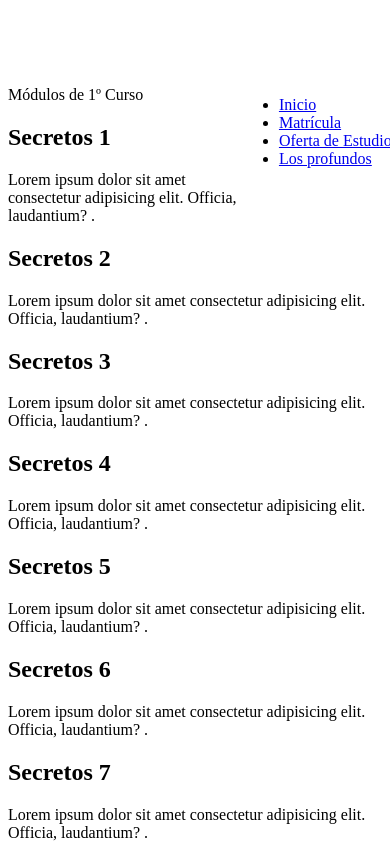
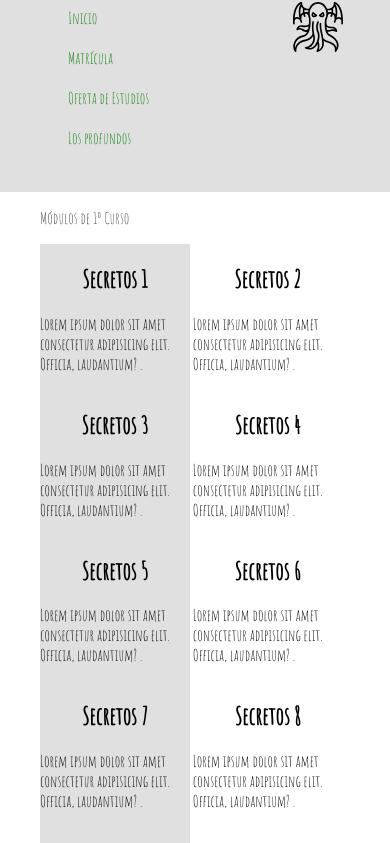
Before and after one commit to golitupeador/DIWEB, a plain HTML site: page UD02/Actividad_04.html in a window 390 px wide. Shown: the part 58-901 px from the top of the page. Drawn offline with Linux system fonts and the light colour scheme.

Commit message:
Act 4 finished, fuentes de la 3 agregadas

```diff
--- a/UD02/Actividad_04.html
+++ b/UD02/Actividad_04.html
@@ -3,12 +3,14 @@
     <meta name="viewport" content="width=device-width, initial-scale=1.0">
     <meta http-equiv="X-UA-Compatible" content="ie=edge">
     <link rel="stylesheet" type="text/css" href="./estilos/Actividad_04.css">
+    <link rel="stylesheet" type="text/css" href="./estilos/fuente.css">
     <title>UD02 - Selectores 03 </title>
 
 
     <style>
         @import url('https://fonts.googleapis.com/css?family=Amatic+SC&display=swap');
         @import "./estilos/Actividad_04.css";
+
     </style>
 
 <script data-dapp-detection="">
--- a/UD02/estilos/Actividad_03.css
+++ b/UD02/estilos/Actividad_03.css
@@ -5,7 +5,7 @@
 
 body
 {
-    font-family: 'Courier New', Courier, monospace;
+    font-family: Grenze;
 }
 
 
@@ -42,7 +42,7 @@ body
   overflow:hidden;
   background:#f6f6f6;
   border:1px solid #e6e6e6;
-  font-family: 'Courier New', Courier, monospace;
+  font-family: Grenze;
 }
 #puntosCordura
 {
--- a/UD02/estilos/Actividad_04.css
+++ b/UD02/estilos/Actividad_04.css
@@ -1,20 +1,16 @@
-@font-face {
-    font-family: 'MyWebFont';
-    src: url('https://fonts.googleapis.com/css?family=Amatic+SC&display=swap');
-  }
-
 body
 {
-    font-family: "MyWebFont";
     width: 100%;
     min-height: 800px;
+    margin:auto;
+    font-family:Amatic SC;
 }
 
 header
 {
     width: 100%;
     min-height: 120px;
-
+    background-color: rgb(224, 224, 224);
 }
 
 .logo
@@ -23,17 +19,143 @@ header
     min-height: 120px;
     min-width: 20%;
     float: left;
-    margin-top: 10px;
+    margin-top: 20px;
+    margin-left: 10px;
     color: black;
     text-decoration: none;
     font-size: 22px;
+    font-weight: 800;
+
 }
 
 .header-right
 {
-    color: black;
-    text-decoration: none;
+
     min-height: 120px;
     min-width: 40%;
     float: right;
+    display:inline-block;
+    font-weight: 550;
+
 }
+ul
+{
+    list-style: none;
+}
+
+.menu-it{
+    float: left;
+    display:inline-block;
+    margin-top:30px;
+}
+li a
+{
+    position: relative;
+    color: black;
+    text-decoration: none;
+    margin-left: 35px;
+    color: green;
+
+}
+
+nav::before{
+    content: "";
+    position: absolute;
+    margin-top: 30px;
+    width: 50px;
+    height: 50px;
+    background-image: url(../imagenes/ctulu.svg);
+    background-size: 50px 50px;
+    background-repeat: no-repeat;
+    display: inline-block;
+    margin-left: 65px;
+}
+
+.arti-titulo
+{
+    width: 150px;
+    color: rgb(68, 67, 67);
+}
+
+article
+{
+    margin-left: 40px;
+    max-width: 600px;
+}
+
+.modulo
+{
+    width: 150px;
+    display: inline-block;
+}
+.modulo h2
+{
+    text-align: center;
+}
+
+.modulo:nth-child(even)
+{
+    background-color:rgb(224, 224, 224) ;
+}
+
+
+/*Cuando la resolucion sea la siguiente secambia*/
+@media only screen and (max-width: 700px)
+{
+    header
+    {
+        width: 100%;
+        min-height: 250px;
+        background-color: rgb(224, 224, 224);
+    }
+    .logo
+    {
+        display:inline-block;
+        min-height: 40px;
+        min-width: 20%;
+        float: left;
+        margin-top: 20px;
+        margin-left: 10px;
+        color: black;
+        text-decoration: none;
+        font-size: 22px;
+        font-weight: 800;
+
+    }
+    .header-right
+    {
+
+        min-height: 120px;
+        min-width: 180px;
+        float: left;
+        font-weight: 550;
+        margin-left: -7px;
+        margin-top: -30px;
+
+    }
+    .menu-it{
+        display:flex;
+        margin-top:20px;
+    }
+    li a
+    {
+        position: relative;
+        color: black;
+        text-decoration: none;
+        margin-left: 35px;
+        color: green;
+        width: 300px;
+
+    }
+
+    nav::before{
+        width: 50px;
+        height: 50px;
+        background-image: url(../imagenes/ctulu.svg);
+        background-size: 50px 50px;
+        background-repeat: no-repeat;
+        display: inline-block;
+        margin-left: 300px;
+    }
+
+  }
--- /dev/null
+++ b/UD02/estilos/fuente.css
@@ -0,0 +1,45 @@
+/* cyrillic */
+@font-face {
+  font-family: 'Amatic SC';
+  font-style: normal;
+  font-weight: 400;
+  font-display: swap;
+  src: local('Amatic SC Regular'), local('AmaticSC-Regular'), url(https://fonts.gstatic.com/s/amaticsc/v13/TUZyzwprpvBS1izr_vOEDuSfQZQ.woff2) format('woff2');
+  unicode-range: U+0400-045F, U+0490-0491, U+04B0-04B1, U+2116;
+}
+/* hebrew */
+@font-face {
+  font-family: 'Amatic SC';
+  font-style: normal;
+  font-weight: 400;
+  font-display: swap;
+  src: local('Amatic SC Regular'), local('AmaticSC-Regular'), url(https://fonts.gstatic.com/s/amaticsc/v13/TUZyzwprpvBS1izr_vOECOSfQZQ.woff2) format('woff2');
+  unicode-range: U+0590-05FF, U+20AA, U+25CC, U+FB1D-FB4F;
+}
+/* vietnamese */
+@font-face {
+  font-family: 'Amatic SC';
+  font-style: normal;
+  font-weight: 400;
+  font-display: swap;
+  src: local('Amatic SC Regular'), local('AmaticSC-Regular'), url(https://fonts.gstatic.com/s/amaticsc/v13/TUZyzwprpvBS1izr_vOEBeSfQZQ.woff2) format('woff2');
+  unicode-range: U+0102-0103, U+0110-0111, U+1EA0-1EF9, U+20AB;
+}
+/* latin-ext */
+@font-face {
+  font-family: 'Amatic SC';
+  font-style: normal;
+  font-weight: 400;
+  font-display: swap;
+  src: local('Amatic SC Regular'), local('AmaticSC-Regular'), url(https://fonts.gstatic.com/s/amaticsc/v13/TUZyzwprpvBS1izr_vOEBOSfQZQ.woff2) format('woff2');
+  unicode-range: U+0100-024F, U+0259, U+1E00-1EFF, U+2020, U+20A0-20AB, U+20AD-20CF, U+2113, U+2C60-2C7F, U+A720-A7FF;
+}
+/* latin */
+@font-face {
+  font-family: 'Amatic SC';
+  font-style: normal;
+  font-weight: 400;
+  font-display: swap;
+  src: local('Amatic SC Regular'), local('AmaticSC-Regular'), url(https://fonts.gstatic.com/s/amaticsc/v13/TUZyzwprpvBS1izr_vOECuSf.woff2) format('woff2');
+  unicode-range: U+0000-00FF, U+0131, U+0152-0153, U+02BB-02BC, U+02C6, U+02DA, U+02DC, U+2000-206F, U+2074, U+20AC, U+2122, U+2191, U+2193, U+2212, U+2215, U+FEFF, U+FFFD;
+}
```
Also changed, not shown: UD02/imagenes/ctulu.svg (added).
